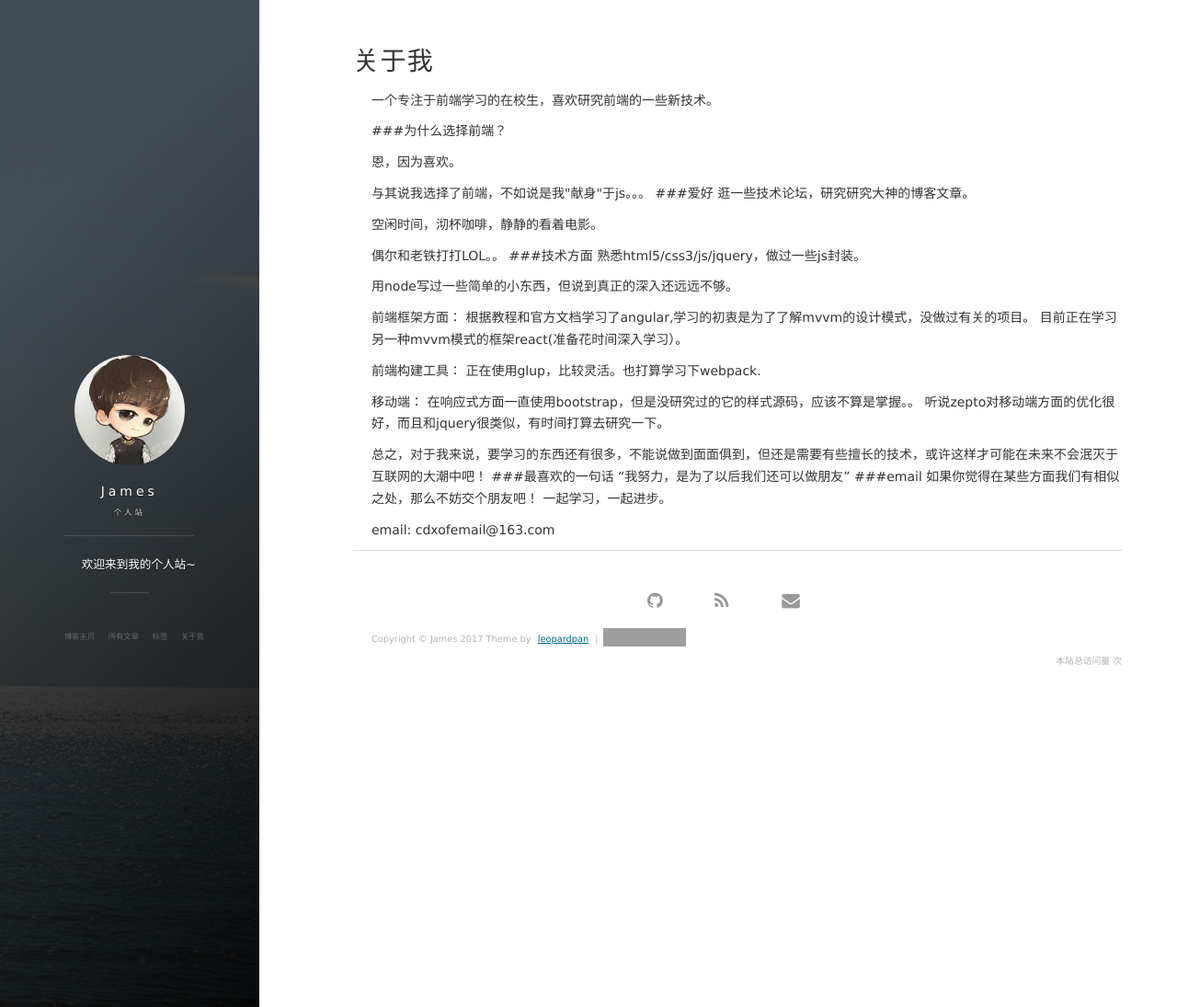
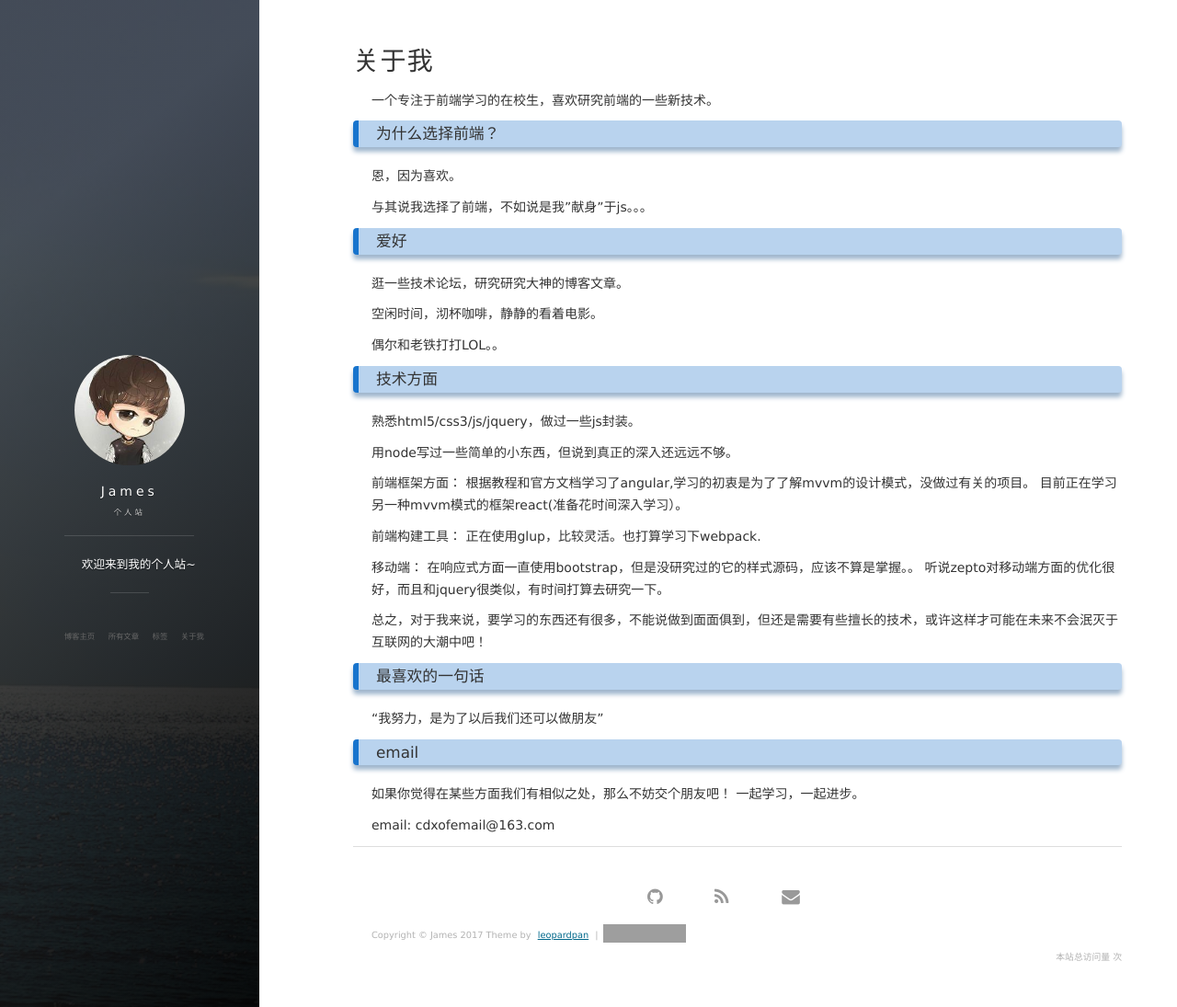
Before and after one commit to chendaxin/chendaxin.github.io, a Jekyll site: the page built from about.md, in a window 1280 px wide and 1095 px high. Shown: the whole window at 92% size. Built offline with Jekyll 4.4.1, drawn with Linux system fonts in a browser that asks for light colours; nearby versions of some CDN libraries; comment, search, counter and statistics services are not loaded; grey boxes are pictures that could not be loaded.

Commit message:
five_change04
change_about.bd

```diff
--- a/about.md
+++ b/about.md
@@ -5,40 +5,40 @@ title: 关于我
 
 一个专注于前端学习的在校生，喜欢研究前端的一些新技术。
 
-###为什么选择前端？
+### 为什么选择前端？
 
 恩，因为喜欢。
-<p>
+
 与其说我选择了前端，不如说是我"献身"于js。。。
 
-###爱好
+### 爱好
 
 逛一些技术论坛，研究研究大神的博客文章。
-<p>
+
 空闲时间，沏杯咖啡，静静的看着电影。
-<p>
+
 偶尔和老铁打打LOL。。
 
-###技术方面
+### 技术方面
 
 熟悉html5/css3/js/jquery，做过一些js封装。
-<p>
+
 用node写过一些简单的小东西，但说到真正的深入还远远不够。
-<p>
+
 前端框架方面： 根据教程和官方文档学习了angular,学习的初衷是为了了解mvvm的设计模式，没做过有关的项目。 目前正在学习另一种mvvm模式的框架react(准备花时间深入学习）。
-<p>
+
 前端构建工具： 正在使用glup，比较灵活。也打算学习下webpack.
-<p>
+
 移动端： 在响应式方面一直使用bootstrap，但是没研究过的它的样式源码，应该不算是掌握。。 听说zepto对移动端方面的优化很好，而且和jquery很类似，有时间打算去研究一下。
-<p>
+
 总之，对于我来说，要学习的东西还有很多，不能说做到面面俱到，但还是需要有些擅长的技术，或许这样才可能在未来不会泯灭于互联网的大潮中吧！
 
-###最喜欢的一句话
+### 最喜欢的一句话
 
 “我努力，是为了以后我们还可以做朋友”
 
-###email
+### email
 
 如果你觉得在某些方面我们有相似之处，那么不妨交个朋友吧！ 一起学习，一起进步。
-<P>
+
 email: cdxofemail@163.com
```
